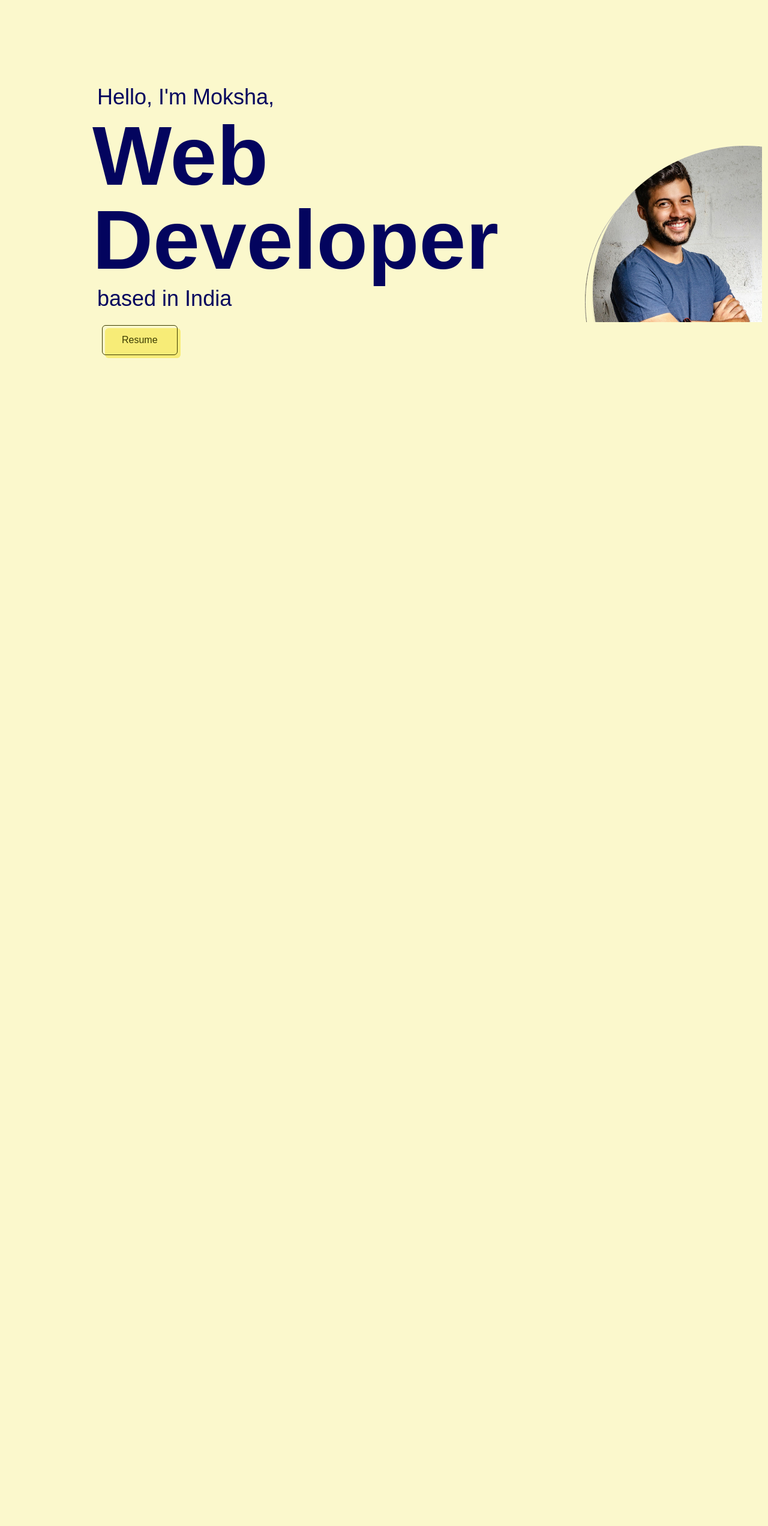
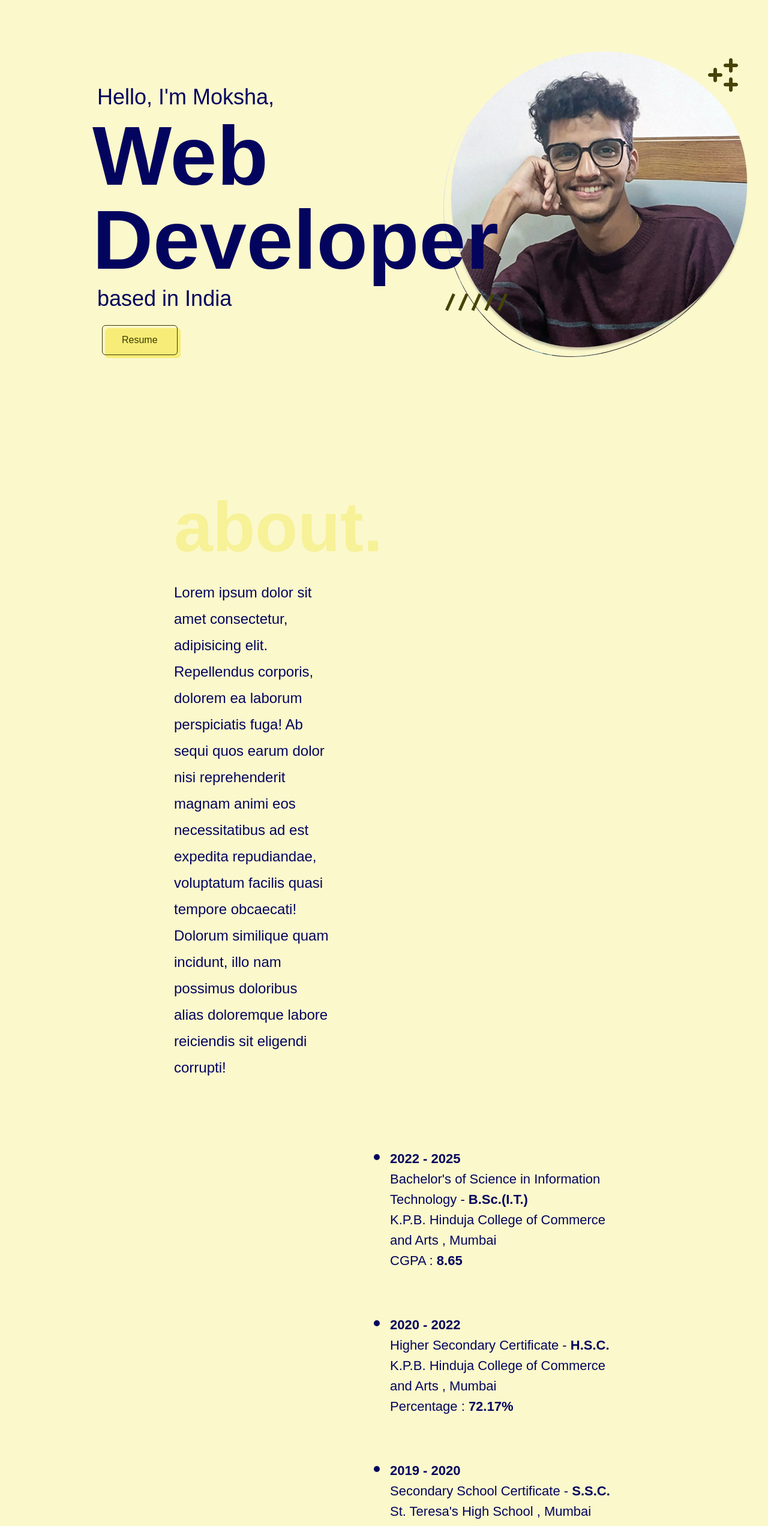
Before and after one commit to Mokshpandit/ReactLearning, a React (Vite) app in the folder Portfolio/: page / in a window 1280 px wide. Shown: the part 100-2644 px from the top of the page at 60% size. Before the commit the page ends 934 px from the top, so only its background shows below. Built offline with nearby package versions, Linux system fonts and the light colour scheme.

Commit message:
Added Photo, Resume, About & Contact Section

```diff
--- a/Portfolio/src/App.css
+++ b/Portfolio/src/App.css
@@ -9,12 +9,7 @@ body {
   color: #03045E;
 }
 
-#myImg {
-  -webkit-mask-image: url('./assets/Mask.png');
-  mask-image: url('./assets/Mask.png');
-  mask-repeat: no-repeat;
 
-}
 
 .Resumebtn-wrapper {
       position: relative;
@@ -51,3 +46,9 @@ body {
 .Resumebtn:hover {
   transform: translate(5px, 5px);
 }
+
+ul.aboutlist {
+  list-style-type: disc;
+  font-size: 34px;
+  position: center;
+}
--- a/Portfolio/src/App.jsx
+++ b/Portfolio/src/App.jsx
@@ -1,32 +1,31 @@
-import { useState } from "react";
+import { useRef } from "react";
 import "./App.css";
 import Navbar from "./components/Navbar";
-import myImage from "./assets/portrait.jpg";
+import Home from "./components/Home";
+import About from "./components/About";
+import Contact from "./components/Contact";
+
+
 
 function App() {
-  const [count, setCount] = useState(0);
-
+const ref = useRef(null);
+const scrollToSection = (ref) => {
+  if (ref.current) {
+    ref.current.scrollIntoView({ behavior: "smooth" });
+  }
+};
   return (
     <>
-      <Navbar />
-      <div className="flex w-full h-screen justify-center">
-        <header className="w-[700px] h-[700px] m-36">
-          <h3 className="font-normal text-4xl m-2"> Hello, I'm Moksha, </h3>
-          <h1 className="font-extrabold text-[140px] leading-none font-stretch-120%">
-            Web Developer
-          </h1>
-          <h3 className="font-normal text-4xl m-2"> based in India</h3>
-          <div className="Resumebtn-wrapper m-4">
-            <button className="Resumebtn " >
-              Resume
-            </button>
-          </div>
-        </header>
+      <Navbar onBtnClick = {()=>scrollToSection(ref)}/>
+      <Home />
+      <About ref={ref}/>
+      <Contact/>
+      <footer>
+        <div className="flex justify-center items-center h-20 bg-[#fdf8ca]">
+          <p className="text-blue-900 font-bold">© 2025 Moksha Pandit. All rights reserved.</p>
+        </div>
+      </footer>
 
-        <div className="flex justify-center items-center h-[800px] w-[800px]">
-          <img className="" id="myImg" src={myImage} alt="portrait" />
-        </div>
-      </div>
     </>
   );
 }
--- /dev/null
+++ b/Portfolio/src/components/About.jsx
@@ -0,0 +1,50 @@
+import React , {forwardRef} from 'react'
+
+const About = forwardRef((props,ref) => {
+  return (
+    <div ref={ref} >
+      <div className="justify-center ml-70 mr-180 mb-10">
+          <h1 className="text-[#f7f197] font-extrabold text-[116px] ">
+            about.
+          </h1>
+          <p className="text-[24px] leading-[44px]">
+            Lorem ipsum dolor sit amet consectetur, adipisicing elit.
+            Repellendus corporis, dolorem ea laborum perspiciatis fuga! Ab sequi
+            quos earum dolor nisi reprehenderit magnam animi eos necessitatibus
+            ad est expedita repudiandae, voluptatum facilis quasi tempore
+            obcaecati! Dolorum similique quam incidunt, illo nam possimus
+            doloribus alias doloremque labore reiciendis sit eligendi corrupti!
+          </p>
+        </div>
+          <ul className="aboutlist flex flex-col mb-20">
+            <li className="ml-160 mr-60 mt-15 ">
+              <h3 className="text-[22px] leading-[34px] font-bold">2022 - 2025</h3>
+              <p className="text-[22px] leading-[34px]"> Bachelor's of Science in Information Technology - <b>B.Sc.(I.T.)</b>
+                <br /> K.P.B. Hinduja College of Commerce and Arts , Mumbai
+                <br />CGPA : <b>8.65</b>
+                </p>
+            </li>
+
+            <li className="ml-160 mr-60 mt-15 ">
+              <h3 className="text-[22px] leading-[34px] font-bold">2020 - 2022</h3>
+              <p className="text-[22px] leading-[34px]">
+                Higher Secondary Certificate - <b>H.S.C.</b>
+                <br />  K.P.B. Hinduja College of Commerce and Arts , Mumbai
+                <br />Percentage : <b>72.17%</b>
+              </p>
+            </li>
+
+            <li className="ml-160 mr-60 mt-15 ">
+              <h3 className="text-[22px] leading-[34px] font-bold">2019 - 2020</h3>
+              <p className="text-[22px] leading-[34px]">
+                Secondary School Certificate - <b>S.S.C.</b>
+                <br />  St. Teresa's High School , Mumbai
+                <br />Percentage : <b>86.4%</b>
+              </p>
+            </li>
+          </ul>
+    </div>
+  )
+})
+
+export default About
--- /dev/null
+++ b/Portfolio/src/components/Contact.jsx
@@ -0,0 +1,31 @@
+import React from 'react'
+
+const Contact = () => {
+  return (
+    <div>
+      <div className="justify-center ml-70 mr-180 mb-10">
+        <h1 className="text-[#f7f197] font-extrabold text-[116px] ">
+          contact.
+        </h1>
+        <div className="flex">
+            <img src="" alt="" srcset="" />
+
+          <p className="text-[24px] leading-[44px]">
+            Lorem ipsum dolor sit amet consectetur, adipisicing elit.
+            Repellendus corporis, dolorem ea laborum perspiciatis fuga! Ab sequi
+            quos earum dolor nisi reprehenderit magnam animi eos necessitatibus
+            ad est expedita repudiandae, voluptatum facilis quasi tempore
+            obcaecati! Dolorum similique quam incidunt, illo nam possimus
+            doloribus alias doloremque labore reiciendis sit eligendi corrupti!
+            <br />
+            <a href="mailto:moksh.pandit729@gmail.com" className='text-blue-700 underline'>Email: moksh.pandit729@gmail.com</a>
+
+          </p>
+
+        </div>
+      </div>
+    </div>
+  );
+}
+
+export default Contact
--- /dev/null
+++ b/Portfolio/src/components/Home.jsx
@@ -0,0 +1,27 @@
+import React from "react";
+import myImage from "../assets/portrait1.png";
+
+const Home = () => {
+  return (
+    <div className="flex justify-center mb-10">
+      <header className="w-1/3 m-36">
+        <h3 className="font-normal text-4xl m-2"> Hello, I'm Moksha, </h3>
+        <h1 className="font-extrabold text-[140px] leading-none font-stretch-120%">
+          Web Developer
+        </h1>
+        <h3 className="font-normal text-4xl m-2"> based in India</h3>
+        <div className="Resumebtn-wrapper m-4">
+          <a href="../public/Moksha_Pandit_Resume.pdf" target="_blank"><button className="Resumebtn ">Resume</button></a>
+        </div>
+      </header>
+
+      <div className="flex justify-center items-center h-[700px] w-[700px] z-[-1]">
+        <img className="" id="myImg" src={myImage} alt="portrait" />
+      </div>
+
+    </div>
+
+  );
+};
+
+export default Home;
--- a/Portfolio/src/components/Navbar.jsx
+++ b/Portfolio/src/components/Navbar.jsx
@@ -2,15 +2,15 @@ import React from 'react';
 import { FaLinkedin , FaGithub } from "react-icons/fa";
 
 
-const Navbar = () => {
+const Navbar = ( {onBtnClick} ) => {
   return (
     <nav className="bg-[#fdf8ca] flex justify-around items-center h-20 ">
       <h1 className="text-2xl font-bold text-blue-900 ">Moksha Pandit</h1>
 
-      <ul className="flex gap-8 text-blue-900 font-bold">
-        <li className="cursor-pointer">Home</li>
-        <li className="cursor-pointer">About</li>
-        <li className="cursor-pointer">Work</li>
+      <ul className="flex gap-12 text-blue-900 font-bold">
+        <li className="cursor-pointer" >Home</li>
+        <li className="cursor-pointer" onClick={onBtnClick}>About</li>
+        <li className="cursor-pointer" >Work</li>
       </ul>
 
       <div className="flex gap-4 items-center">
--- /dev/null
+++ b/Portfolio/src/components/temp.jsx
@@ -0,0 +1,34 @@
+import React, { forwardRef } from 'react'
+
+const About = forwardRef((props, ref) => {
+  return (
+    <div ref={ref}>
+      <div className="justify-center ml-70 mr-180 mb-10">
+          <h1 className="text-[#f7f197] font-extrabold text-[116px] ">
+            about.
+          </h1>
+          <p className="text-[24px] leading-[44px]">
+            Lorem ipsum dolor sit amet consectetur, adipisicing elit.
+            Repellendus corporis, dolorem ea laborum perspiciatis fuga! Ab sequi
+            quos earum dolor nisi reprehenderit magnam animi eos necessitatibus
+            ad est expedita repudiandae, voluptatum facilis quasi tempore
+            obcaecati! Dolorum similique quam incidunt, illo nam possimus
+            doloribus alias doloremque labore reiciendis sit eligendi corrupti!
+          </p>
+        </div>
+          <ul className="aboutlist flex flex-col mb-20">
+            <li className="ml-160 mr-60 mt-15 ">
+              <h3 className="text-[24px] leading-[44px] font-bold">2020 - 2022</h3>
+              <p className="text-[24px] leading-[44px]"> Lorem ipsum dolor sit, amet consectetur adipisicing elit. Nam, quaerat cum. Optio amet, magni expedita voluptas numquam ut quae rerum.</p>
+            </li>
+
+            <li className="ml-160 mr-60 mt-15 ">
+              <h3 className="text-[24px] leading-[44px] font-bold">2020 - 2022</h3>
+              <p className="text-[24px] leading-[44px]"> Lorem ipsum dolor sit, amet consectetur adipisicing elit. Nam, quaerat cum. Optio amet, magni expedita voluptas numquam ut quae rerum.</p>
+            </li>
+          </ul>
+    </div>
+  )
+})
+
+export default About
```
Also changed, not shown: Portfolio/src/assets/portrait1.png (added), 1 other file (tests, documents, lock files or other folders).
